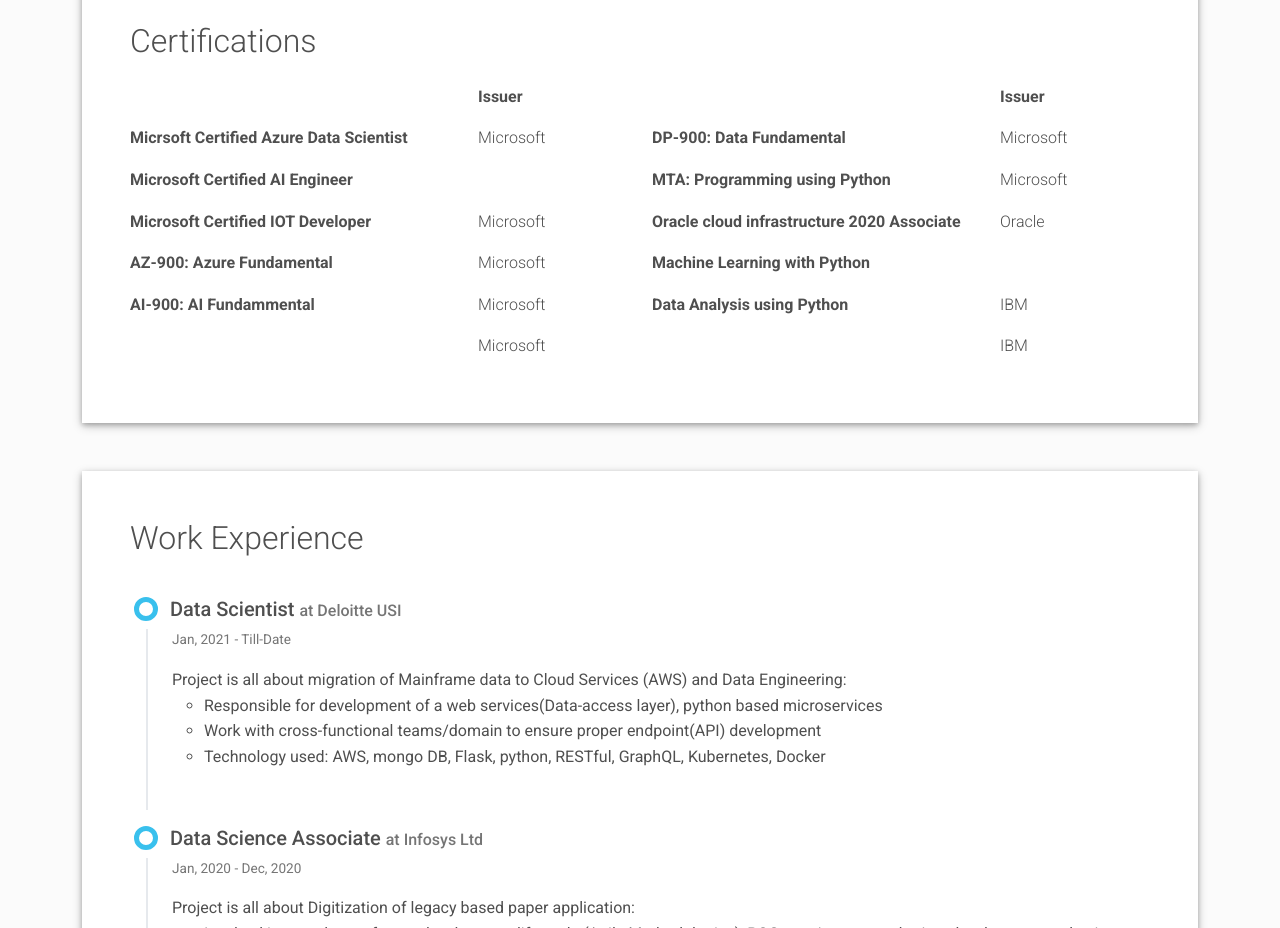
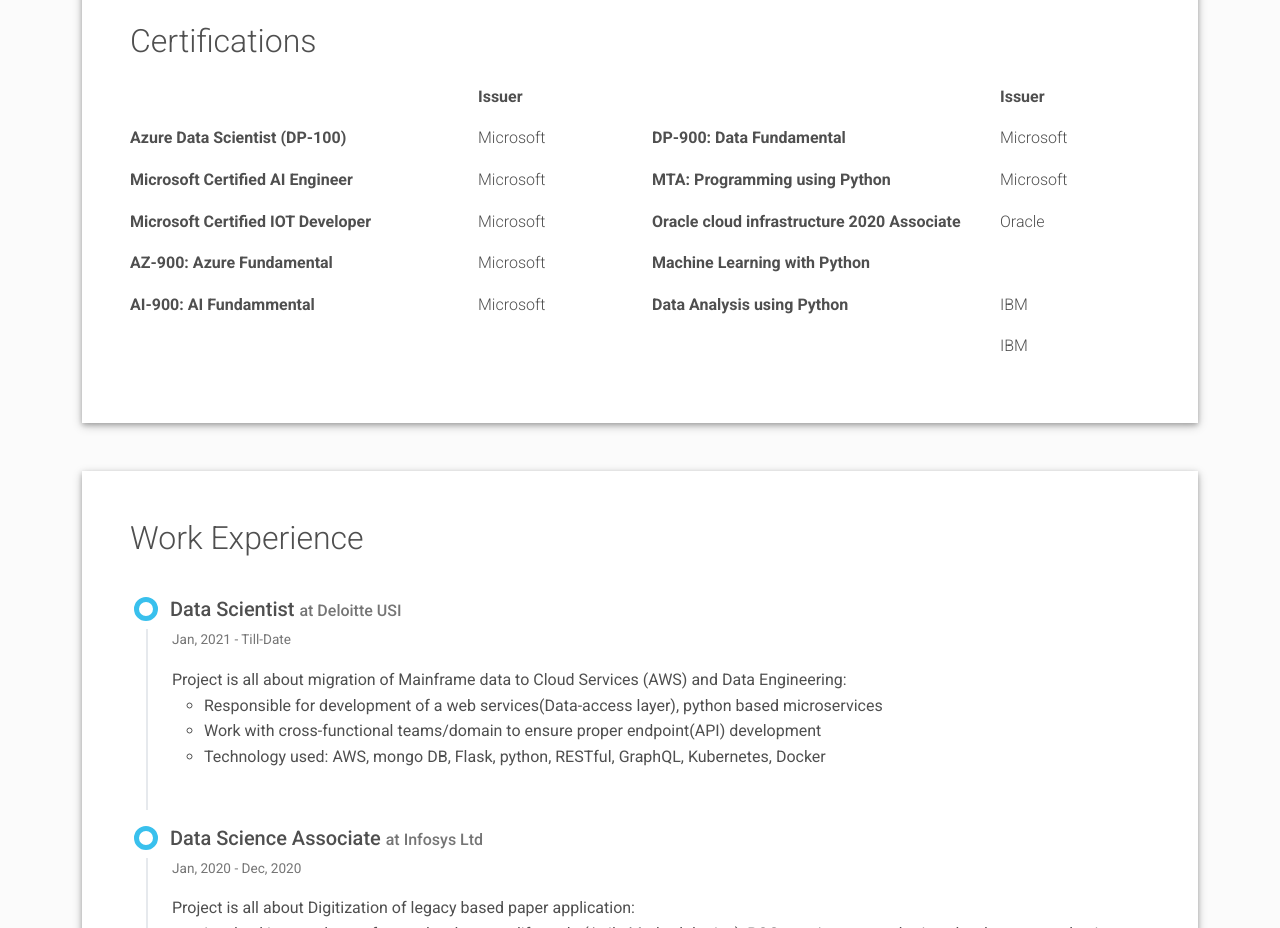
Before and after one commit to shiv-choudhary/portfolio, a plain HTML site: page index.html in a window 1280 px wide. Shown: the part 1560-2488 px from the top of the page. Drawn offline with Linux system fonts and the light colour scheme.

Commit message:
updated certification changes

```diff
--- a/index.html
+++ b/index.html
@@ -153,7 +153,7 @@
       <div class="row">
         <div class="col-md-4">
           <div class="mb-3"><span class="fw-bolder">&nbsp;</span></div>
-          <div class="mb-3"><span class="fw-bolder">Micrsoft Certified Azure Data Scientist</span></div>
+          <div class="mb-3"><span class="fw-bolder">Azure Data Scientist (DP-100)</span></div>
           <div class="mb-3"><span class="fw-bolder">Microsoft Certified AI Engineer</span></div>
           <div class="mb-3"><span class="fw-bolder">Microsoft Certified IOT Developer</span></div>
           <div class="mb-3"><span class="fw-bolder">AZ-900: Azure Fundamental</span></div>
@@ -162,7 +162,6 @@
         <div class="col-md-2">
           <div class="mb-3"><span class="fw-bolder">Issuer</span></div>
           <div class="mb-3"><span class="fw-lighter">Microsoft</span></div>
-          <div class="mb-3"><span class="fw-lighter">&nbsp;</span></div>
           <div class="mb-3"><span class="fw-lighter">Microsoft</span></div>
           <div class="mb-3"><span class="fw-lighter">Microsoft</span></div>
           <div class="mb-3"><span class="fw-lighter">Microsoft</span></div>
```
